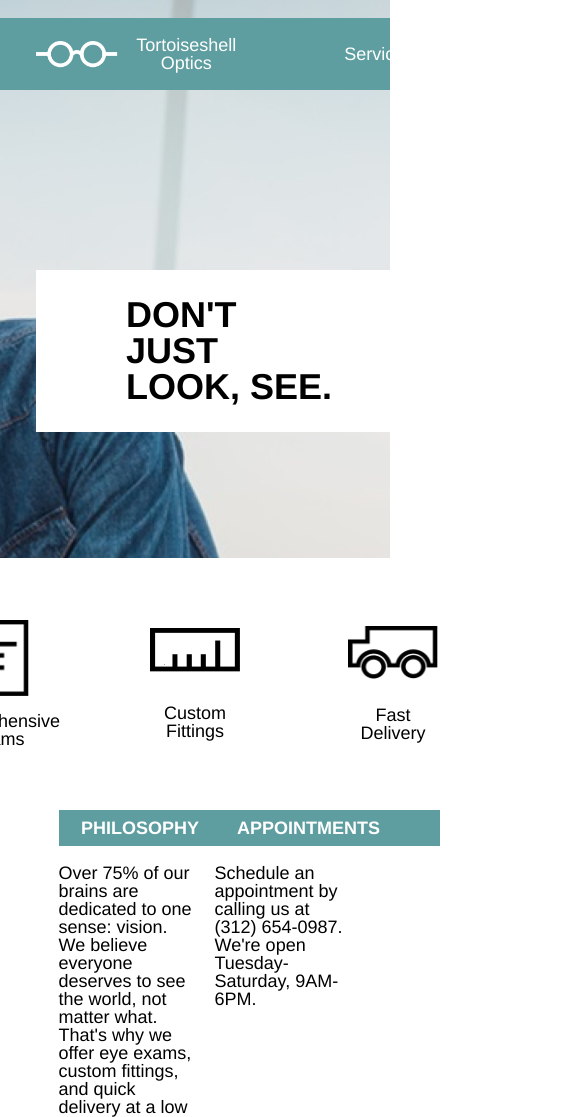
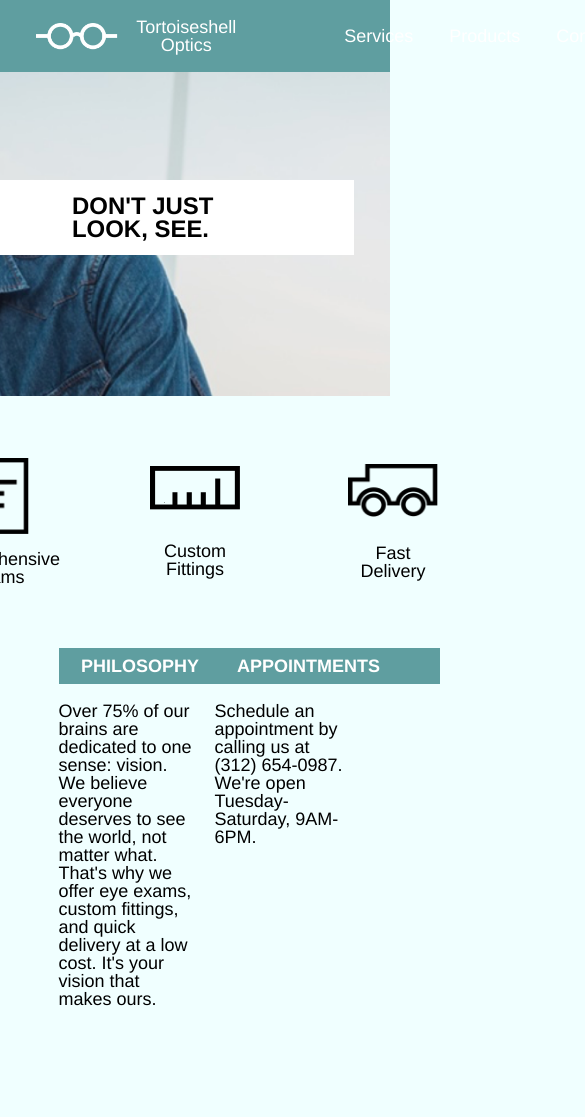
Before and after one commit to luskn/optics-project, a plain HTML site: page index.html in a window 390 px wide. Shown: the top 1117 px of the page, 585 px wide, since content can reach past the window. Drawn offline with Linux system fonts and the light colour scheme.

Commit message:
Complite style medium size.

```diff
--- a/resources/css/style.css
+++ b/resources/css/style.css
@@ -1,4 +1,5 @@
 html {
+	background-color: azure;
 	font-size: 18px;
 	font-family: Helvetica;
 }
@@ -9,7 +10,11 @@ html {
 	margin: 0 auto;
 }
 
-
+@media screen and (max-width: 1024px) {
+	.container {
+		max-width: 100%;
+	}
+}
 /* Header */
 header {
 	background: url(../images/glasses-bg.png) center/cover no-repeat;
@@ -53,7 +58,7 @@ h1 {
 	padding: 1.5rem 5rem;
 	position: relative;
 	top: 10rem;
-	right: -2rem;
+	margin-right: -2rem;
 }
 
 .head-line {
@@ -61,6 +66,25 @@ h1 {
 	justify-content: flex-end;
 }
 
+@media screen and (max-width: 1024px) {
+	header {
+		padding: 0;
+		height: 22rem;
+	}
+
+	.nav {
+		position: fixed;
+		max-width:none;
+		width: 100%;
+		z-index: 10;
+	}
+
+	h1 {
+		padding: .75rem 4rem;
+		font-size: 1.33rem;
+		margin-right: 2rem;
+	}
+}
 /* Main */
 
 #paper {
```
